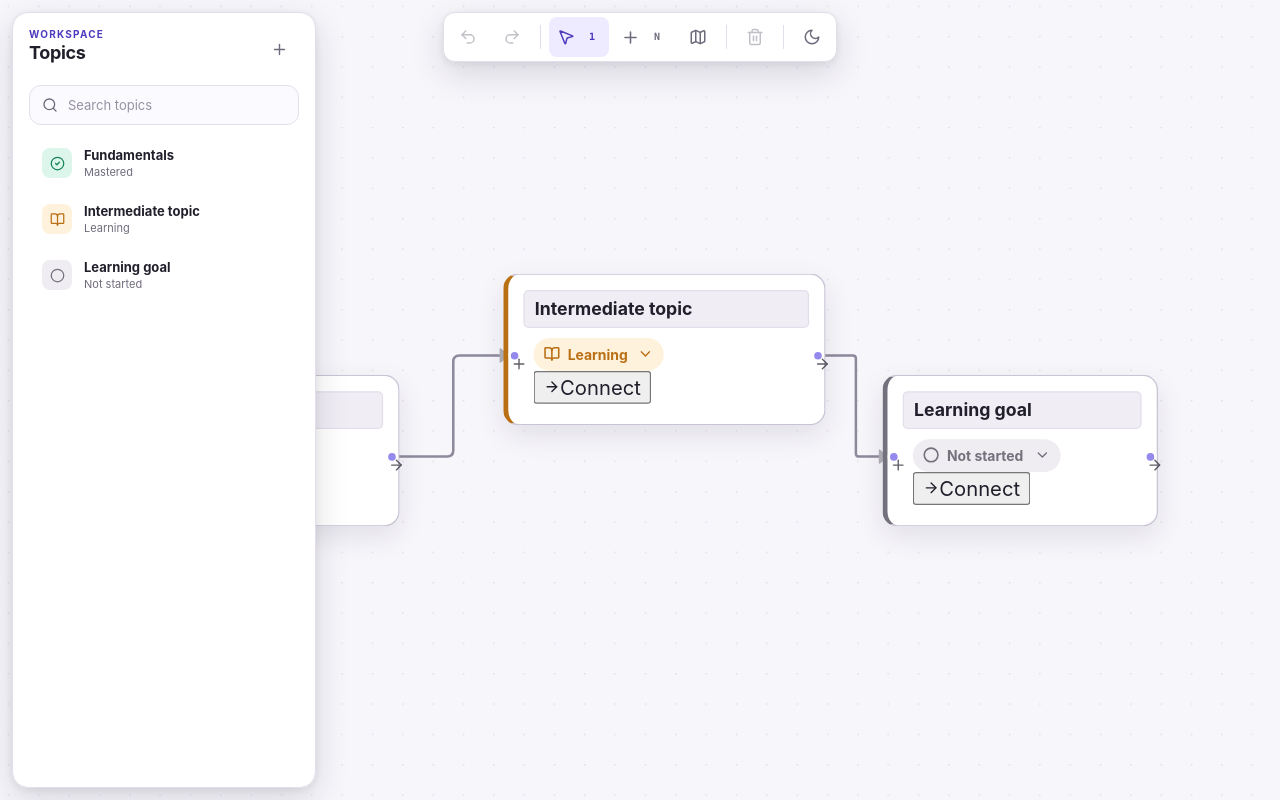
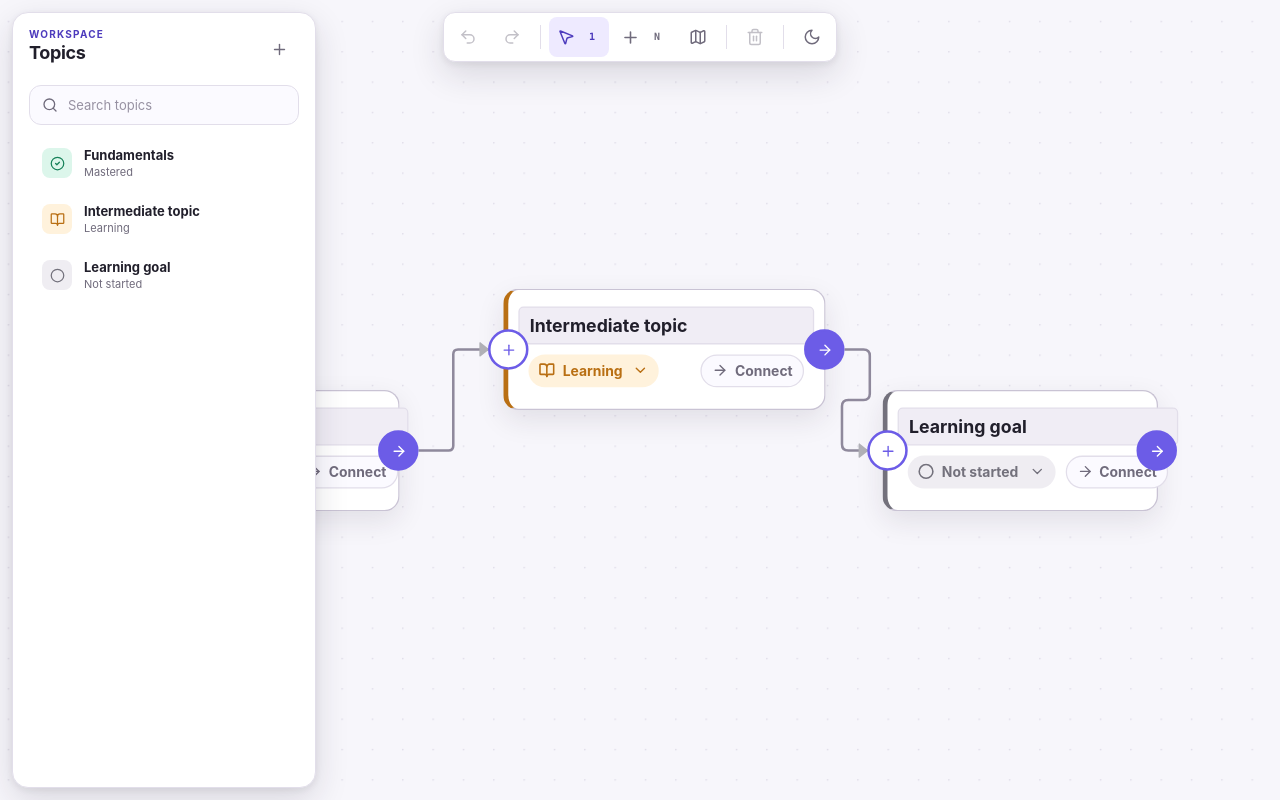
Before and after one commit to randexlabs/prerequisite-dag-editor, a React (Vite) app: page / in a window 1280 px wide. Built offline with nearby package versions, Linux system fonts and the light colour scheme.

Commit message:
style: align connection UX with the design system

```diff
--- a/src/interaction-performance.css
+++ b/src/interaction-performance.css
@@ -28,11 +28,15 @@
 
 .topic-node-card {
   min-width: 218px;
+  min-height: 96px;
   max-width: 420px;
+  padding: var(--space-4);
   transition:
     width var(--duration-fast) var(--easing-standard),
     border-color var(--duration-fast) var(--easing-standard),
+    background var(--duration-fast) var(--easing-standard),
     box-shadow var(--duration-normal) var(--easing-standard),
+    opacity var(--duration-fast) var(--easing-standard),
     transform var(--duration-fast) var(--easing-standard);
 }
 
@@ -88,10 +92,258 @@
   overflow-wrap: anywhere;
 }
 
+.topic-node-footer {
+  display: flex;
+  align-items: center;
+  justify-content: space-between;
+  gap: var(--space-2);
+}
+
+.topic-connect-action {
+  min-height: 26px;
+  display: inline-flex;
+  align-items: center;
+  justify-content: center;
+  gap: 5px;
+  padding: 3px 8px;
+  border: 1px solid var(--color-border);
+  border-radius: var(--radius-pill);
+  color: var(--color-text-muted);
+  background: var(--color-surface-raised);
+  font-size: 11px;
+  font-weight: 700;
+  cursor: pointer;
+  transition:
+    color var(--duration-fast) var(--easing-standard),
+    border-color var(--duration-fast) var(--easing-standard),
+    background var(--duration-fast) var(--easing-standard),
+    box-shadow var(--duration-fast) var(--easing-standard);
+}
+
+.topic-connect-action:hover:not(:disabled) {
+  color: var(--color-accent-text);
+  border-color: var(--color-accent);
+  background: var(--color-accent-soft);
+  box-shadow: 0 0 0 2px var(--color-accent-soft);
+}
+
+.topic-connect-action.is-active {
+  color: var(--color-accent-contrast);
+  border-color: var(--color-accent);
+  background: var(--color-accent);
+}
+
+.topic-handle {
+  top: 50%;
+  width: var(--control-sm) !important;
+  height: var(--control-sm) !important;
+  min-width: var(--control-sm) !important;
+  min-height: var(--control-sm) !important;
+  display: grid;
+  place-items: center;
+  border: 2px solid var(--color-accent);
+  border-radius: var(--radius-pill);
+  opacity: 1;
+  transform: translateY(-50%) !important;
+  z-index: 8;
+  transition:
+    color var(--duration-fast) var(--easing-standard),
+    border-color var(--duration-fast) var(--easing-standard),
+    background var(--duration-fast) var(--easing-standard),
+    box-shadow var(--duration-fast) var(--easing-standard),
+    opacity var(--duration-fast) var(--easing-standard);
+}
+
+.topic-handle-target {
+  left: -16px;
+  color: var(--color-accent);
+  background: var(--color-surface);
+}
+
+.topic-handle-source {
+  right: -16px;
+  color: var(--color-accent-contrast);
+  background: var(--color-accent);
+}
+
+.topic-handle-icon {
+  pointer-events: none;
+}
+
+.topic-handle:hover,
+.topic-handle.connecting {
+  width: var(--control-sm) !important;
+  height: var(--control-sm) !important;
+  opacity: 1;
+  transform: translateY(-50%) !important;
+  box-shadow: 0 0 0 4px var(--color-accent-soft);
+}
+
+.topic-handle-target.connecting:not(.valid) {
+  color: var(--color-text-subtle);
+  border-color: var(--color-border-strong);
+  background: var(--color-surface-raised);
+  box-shadow: none;
+}
+
+.topic-handle-target.connecting.valid {
+  color: var(--color-accent-contrast);
+  background: var(--color-accent);
+  box-shadow: var(--shadow-node-selected);
+}
+
+.react-flow__node.is-connection-source .topic-node-card {
+  outline: 2px solid var(--color-accent);
+  outline-offset: 3px;
+  background: var(--color-node-selected-surface);
+  box-shadow: var(--shadow-node-selected);
+}
+
+.react-flow__node.is-connection-candidate .topic-node-card {
+  border-color: var(--color-accent);
+  background: var(--color-accent-soft);
+  box-shadow: var(--shadow-node-adjacent);
+}
+
+.react-flow__node.is-connection-unavailable .topic-node-card {
+  opacity: 0.38;
+  box-shadow: none;
+}
+
+.app-shell.is-connecting-topics .react-flow__edge {
+  opacity: 0.32;
+}
+
+.topic-connect-target {
+  position: absolute;
+  inset: 0;
+  z-index: 7;
+  display: flex;
+  align-items: center;
+  justify-content: center;
+  gap: var(--space-3);
+  padding: var(--space-3);
+  border: 2px solid var(--color-accent);
+  border-radius: inherit;
+  color: var(--color-accent-text);
+  background: var(--color-accent-soft);
+  text-align: left;
+  cursor: pointer;
+  transition:
+    color var(--duration-fast) var(--easing-standard),
+    background var(--duration-fast) var(--easing-standard),
+    box-shadow var(--duration-fast) var(--easing-standard);
+}
+
+.topic-connect-target:hover,
+.topic-connect-target:focus-visible {
+  color: var(--color-text);
+  background: var(--color-surface-active);
+  box-shadow: inset 0 0 0 2px var(--color-accent-soft);
+}
+
+.topic-connect-target-icon,
+.connection-guide-icon {
+  width: var(--control-sm);
+  height: var(--control-sm);
+  flex: 0 0 auto;
+  display: grid;
+  place-items: center;
+  border-radius: var(--radius-pill);
+  color: var(--color-accent-contrast);
+  background: var(--color-accent);
+}
+
+.topic-connect-target > span:last-child,
+.connection-guide-copy {
+  min-width: 0;
+  display: grid;
+  gap: 2px;
+}
+
+.topic-connect-target strong,
+.connection-guide-copy strong {
+  overflow: hidden;
+  font-size: 12px;
+  text-overflow: ellipsis;
+  white-space: nowrap;
+}
+
+.topic-connect-target small,
+.connection-guide-copy > span {
+  color: var(--color-text-muted);
+  font-size: 10px;
+  line-height: 1.3;
+}
+
+.connection-guide {
+  top: 72px;
+  left: 50%;
+  max-width: min(540px, calc(100vw - 32px));
+  min-height: var(--control-lg);
+  display: flex;
+  align-items: center;
+  gap: var(--space-3);
+  padding: var(--space-2) var(--space-3);
+  border-radius: var(--radius-lg);
+  transform: translateX(-50%);
+}
+
+.connection-guide-copy {
+  flex: 1;
+}
+
+.connection-guide button {
+  min-height: var(--control-sm);
+  display: inline-flex;
+  align-items: center;
+  gap: 6px;
+  padding: 0 var(--space-2);
+  border: 0;
+  border-radius: var(--radius-sm);
+  color: var(--color-text-muted);
+  background: transparent;
+  font-size: 11px;
+  cursor: pointer;
+}
+
+.connection-guide button:hover {
+  color: var(--color-text);
+  background: var(--color-surface-hover);
+}
+
+.topic-list-item.is-connection-source {
+  border-color: var(--color-accent);
+  background: var(--color-node-selected-surface);
+  box-shadow: inset 3px 0 0 var(--color-accent);
+}
+
+.topic-list-item.is-connection-candidate {
+  border-color: var(--color-accent);
+  color: var(--color-accent-text);
+  background: var(--color-accent-soft);
+}
+
+.topic-list-item.is-connection-candidate:hover {
+  background: var(--color-surface-active);
+}
+
+.topic-list-item.is-connection-unavailable {
+  opacity: 0.4;
+  cursor: not-allowed;
+}
+
+.topic-list-connect-icon {
+  flex: 0 0 auto;
+  margin-inline-start: auto;
+}
+
 .app-shell.is-box-selecting .topic-node-card,
 .app-shell.is-box-selecting .topic-node-card:hover,
 .app-shell.is-box-selecting .topic-node-card.is-selected,
-.app-shell.is-box-selecting .react-flow__node.is-adjacent-node .topic-node-card {
+.app-shell.is-box-selecting .react-flow__node.is-adjacent-node .topic-node-card,
+.app-shell.is-box-selecting .react-flow__node.is-connection-source .topic-node-card,
+.app-shell.is-box-selecting .react-flow__node.is-connection-candidate .topic-node-card {
   outline: 0;
   box-shadow: none;
   transform: none;
@@ -103,3 +355,11 @@
 .app-shell.is-box-selecting .topic-handle {
   transition: none;
 }
+
+@media (max-width: 620px) {
+  .connection-guide-copy > span,
+  .connection-guide button span,
+  .connection-guide button kbd {
+    display: none;
+  }
+}
```
